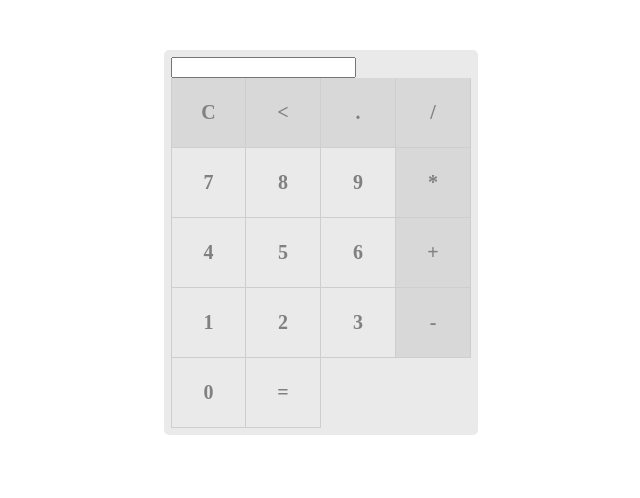
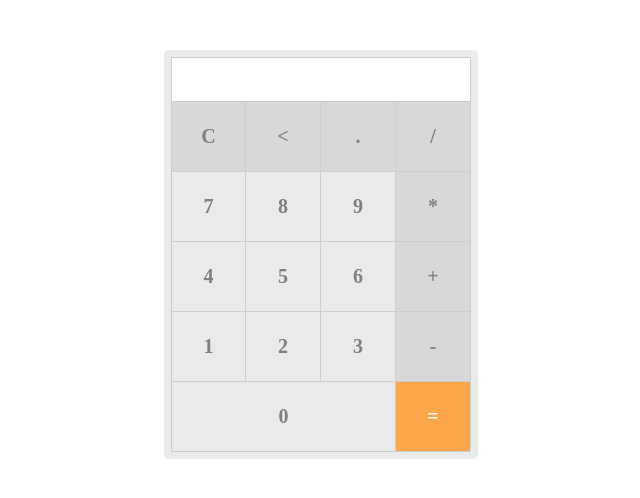
Before and after one commit to ridwanpratama/calculator, a plain HTML site: page index.html in a window 1280 px wide. Shown: the whole page, without its empty margins (319-959 px from the left). Drawn offline with Linux system fonts and the light colour scheme.

Commit message:
Update style.css

```diff
--- a/style.css
+++ b/style.css
@@ -6,7 +6,7 @@
 	border-radius: 5px;
 }
 
-#layer {
+#screen {
 	width: 100%;
 	box-sizing: border-box;
 	border: 1px solid #cecece;
@@ -47,7 +47,7 @@
 	cursor: pointer;
 }
 
-#nol {
+#zero {
 	flex-grow: 1;
 }
 
@@ -55,11 +55,11 @@
 	background: #d8d8d8;
 }
 
-#count {
+#equal {
 	background: #ffa64a;
 	color: white;
 }
 
-#count:hover {
+#equal:hover {
 	background: orange;
 }
```
